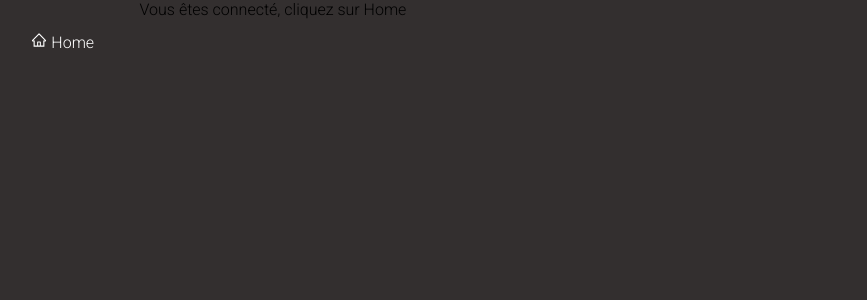
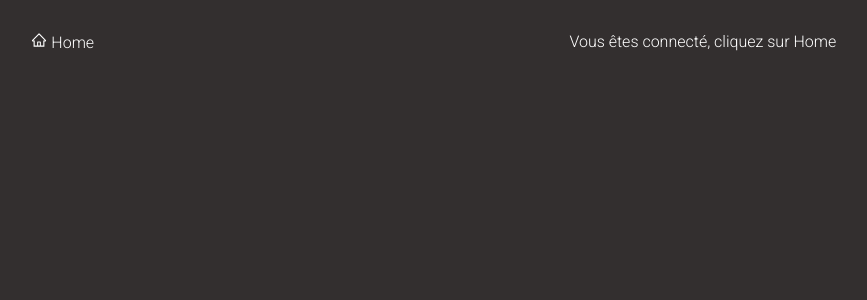
Before and after one commit to Ozzipozzo/AVEC-Spot, a React (Create React App) app: page /login in a window 1280 px wide. Shown: the top 300 px of the page, without its empty margins (14-881 px from the left). Built offline with nearby package versions, Linux system fonts and the light colour scheme; no server answers.

Commit message:
[ADD] ADding some style and logout

```diff
--- a/src/components/Home.jsx
+++ b/src/components/Home.jsx
@@ -9,6 +9,14 @@ const HomeStyle = styled.div`
     flex-wrap: wrap;
     background-color: #1b1919;
     padding-left: 4rem;
+
+    .main_connect {
+    }
+    .main_connect_p {
+        color: white;
+
+    }
+
 `;
 export default function Home() {
 
@@ -34,10 +42,12 @@ export default function Home() {
 
     if(!artists) {
         return (
-            <div>
+            <HomeStyle>
                 <Login/>
-                <div>Veuillez vous connecter pour accèder aux artistes..</div>
-            </div>
+                <div className="main_connect">
+                    <p className="main_connect_p">Veuillez vous connecter pour accèder aux artistes..</p>
+                    </div>
+            </HomeStyle>
         )
     } else {
         return (
--- a/src/components/Login.jsx
+++ b/src/components/Login.jsx
@@ -1,9 +1,7 @@
-import React from 'react'
+import React, { useState, useEffect} from 'react';
 import styled from 'styled-components';
-import { Link } from 'react-router-dom';
+import { Link, useHistory } from 'react-router-dom';
 import { useCookies } from 'react-cookie';
-import { useEffect } from 'react';
-import { useState } from 'react';
 
 const LoginStyle = styled.div`
 
@@ -25,8 +23,9 @@ const LoginStyle = styled.div`
 
 export default function Login() {
 
+    const [cookies, setCookies, removeCookie] = useCookies(["token"]);
     const tokentest = useCookies()[0].token;
-
+    let history = useHistory();
     const [isLoggedIn, setIsLoggedIn] = useState(null);
 
     useEffect(() => {
@@ -43,15 +42,18 @@ export default function Login() {
         })
     }, [])
 
-
-    console.log(isLoggedIn);
+    const logout = () => {
+        removeCookie('token');
+        console.log(cookies);
+        window.location.reload(false);
+    }
 
     return (
         <LoginStyle>
             <div className="main_login">
                 {
                     isLoggedIn
-                    ? <Link tp="#">{isLoggedIn}</Link>
+                    ? <button onClick={logout}>{isLoggedIn}</button>
                     : <Link to="/login">Se connecter</Link>
                 }
             </div>
--- a/src/components/LoginPage.jsx
+++ b/src/components/LoginPage.jsx
@@ -1,6 +1,22 @@
 import React, { useEffect } from 'react'
 import { useHistory } from 'react-router';
 import { useCookies } from 'react-cookie';
+import styled from 'styled-components';
+
+const LoginPageStyle = styled.div `
+    display: flex;
+    justify-content: center;
+
+    a {
+        text-decoration: none;
+        color: white;
+        margin-top: 2rem;
+    }
+    .connect_ok {
+        margin-top: 2rem;
+        color: white;
+    }
+`;
 
 
 export default function LoginPage() {
@@ -49,13 +65,15 @@ export default function LoginPage() {
     console.log(cookies)
     if(cookies.token === 'undefined') {
         return (
-            <div>
-                <a href="https://accounts.spotify.com/authorize?client_id=d85447faf99a46b0bdb05147d09e1f88&response_type=code&redirect_uri=http://localhost:3000/login&scope=user-read-private%20user-read-email&state=avecspot">se connecter</a>
-            </div>
+            <LoginPageStyle>
+                <a href="https://accounts.spotify.com/authorize?client_id=d85447faf99a46b0bdb05147d09e1f88&response_type=code&redirect_uri=http://localhost:3000/login&scope=user-read-private%20user-read-email&state=avecspot">Se connecter</a>
+            </LoginPageStyle>
         )
     } else {
         return (
-            <div>Vous êtes connecté, cliquez sur Home</div>
+            <LoginPageStyle>
+                <p className="connect_ok">Vous êtes connecté, cliquez sur Home</p>
+            </LoginPageStyle>
         )
     }
 
```
